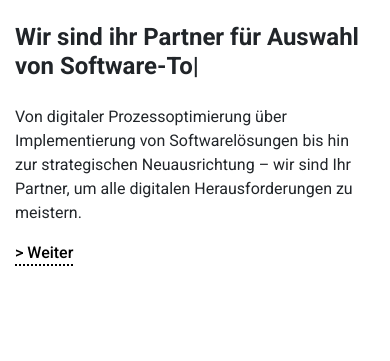
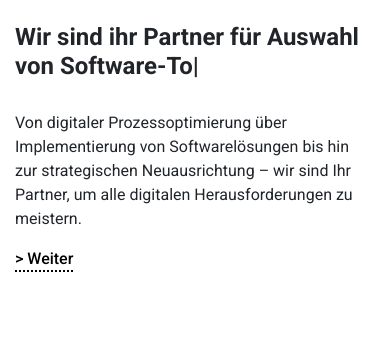
Before and after one commit to smnwltr/wltr.co, a Jekyll site: the page built from index.html, in a window 390 px wide. Shown: the part 532-893 px from the top of the page. Built offline with Jekyll 4.4.1, drawn with Linux system fonts in a browser that asks for light colours.

Commit message:
Give more space to typed animation for phones

```diff
--- a/assets/css/mystyle.css
+++ b/assets/css/mystyle.css
@@ -231,3 +231,11 @@ a,.thicker,.scrolltop {
 #header-image img {
   width: 100%;
 }
+
+@media only screen and (max-width: 768px) {
+  .typed {min-height: 6rem}
+}
+
+@media only screen and (max-width: 960px) {
+  .typed {min-height: 4rem}
+}
--- a/index.html
+++ b/index.html
@@ -10,7 +10,9 @@ layout: base
     <div class="container">
         <h1 class="mt-4"><strong><span style="font-size: 190%">SIMON WALTER</span></strong><br />
             DIGITAL BUSINESS CONSULTING</h1>
-        <h4 class="my-3">{{data.home.typed.start}}<span class="self"></span></h4>
+        <div class="typed">
+            <h4 class="my-3">{{data.home.typed.start}}<span class="self"></span></h4>
+        </div>
         <div class="row mt-4">
             <div class="col-md-9">
                 <p>{{data.home.boilerplate}}</p>
```
